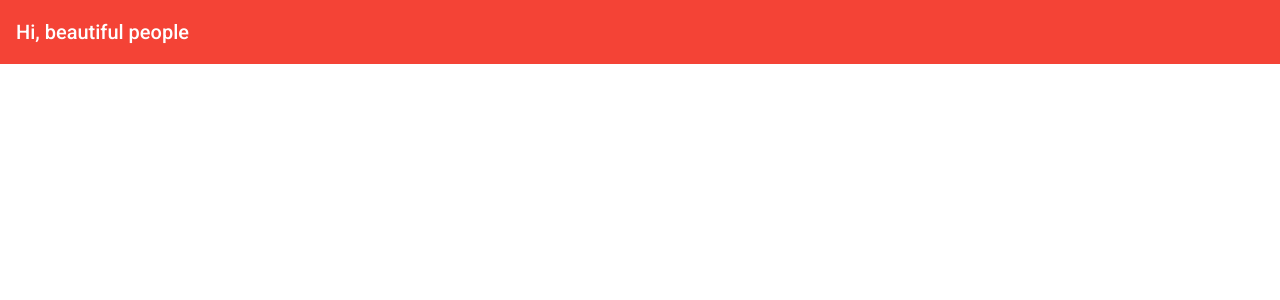
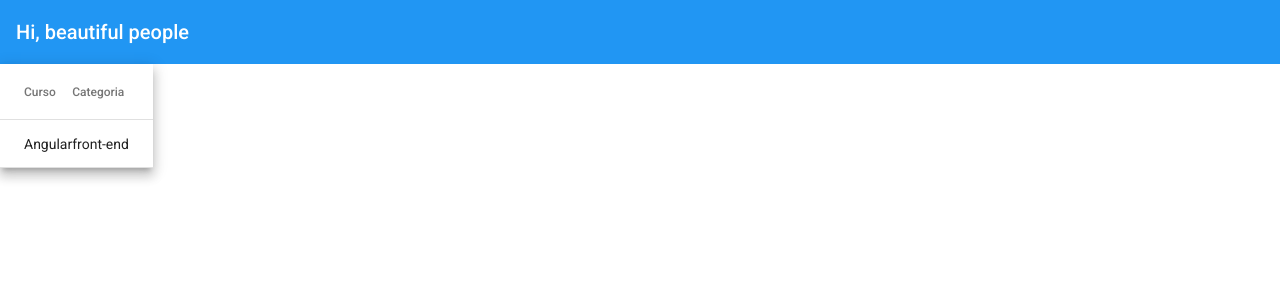
Before and after one commit to JenniferFariasRodrigues/crud-angular, an Angular app: page /courses in a window 1280 px wide. Before the commit this address led to /. Shown: the top 300 px of the page. Built offline with nearby package versions, Linux system fonts and the light colour scheme.

Commit message:
feat:06 - Creates Material Table to List Courses

```diff
--- a/src/app/app-routing.module.ts
+++ b/src/app/app-routing.module.ts
@@ -1,7 +1,13 @@
 import { NgModule } from '@angular/core';
 import { RouterModule, Routes } from '@angular/router';
 
-const routes: Routes = [];
+const routes: Routes = [
+  {path: '', pathMatch:'full', redirectTo: 'courses'},
+  {
+    path: 'courses',
+    loadChildren: () => import('./courses/courses.module').then(m => m.CoursesModule)
+  }
+];
 
 @NgModule({
   imports: [RouterModule.forRoot(routes)],
--- a/src/app/courses/courses-routing.module.ts
+++ b/src/app/courses/courses-routing.module.ts
@@ -1,7 +1,10 @@
 import { NgModule } from '@angular/core';
 import { RouterModule, Routes } from '@angular/router';
+import { CoursesComponent } from './courses/courses.component';
 
-const routes: Routes = [];
+const routes: Routes = [
+  {path: '', component:CoursesComponent}
+];
 
 @NgModule({
   imports: [RouterModule.forChild(routes)],
--- a/src/app/courses/courses.module.ts
+++ b/src/app/courses/courses.module.ts
@@ -3,6 +3,8 @@ import { CommonModule } from '@angular/common';
 
 import { CoursesRoutingModule } from './courses-routing.module';
 import { CoursesComponent } from './courses/courses.component';
+//include MatTableModule
+import {MatTableModule} from '@angular/material/table';
 
 
 @NgModule({
@@ -11,7 +13,8 @@ import { CoursesComponent } from './courses/courses.component';
   ],
   imports: [
     CommonModule,
-    CoursesRoutingModule
+    CoursesRoutingModule,
+    MatTableModule
   ]
 })
 export class CoursesModule { }
--- a/src/app/courses/courses/courses.component.html
+++ b/src/app/courses/courses/courses.component.html
@@ -1 +1,19 @@
-<p>courses works!</p>
+<table mat-table [dataSource]="courses" class="mat-elevation-z8">
+
+  <!-- Name Column -->
+  <ng-container matColumnDef="name">
+    <th mat-header-cell *matHeaderCellDef>Curso</th>
+    <td mat-cell *matCellDef="let course">{{ course.name }}</td>
+  </ng-container>
+
+   <!-- Category Column -->
+   <ng-container matColumnDef="category">
+    <th mat-header-cell *matHeaderCellDef>Categoria</th>
+    <td mat-cell *matCellDef="let course">{{ course.category }} </td>
+
+  </ng-container>
+
+
+  <tr mat-header-row *matHeaderRowDef="displayedColumns"></tr>
+  <tr mat-row *matRowDef="let row; columns: displayedColumns;"></tr>
+</table>
--- a/src/app/courses/courses/courses.component.ts
+++ b/src/app/courses/courses/courses.component.ts
@@ -1,4 +1,5 @@
 import { Component, OnInit } from '@angular/core';
+import { Course } from '../model/course';
 
 @Component({
   selector: 'app-courses',
@@ -7,7 +8,14 @@ import { Component, OnInit } from '@angular/core';
 })
 export class CoursesComponent implements OnInit {
 
-  constructor() { }
+  courses: Course[] = [
+    { _id: '1', name: 'Angular', category: 'front-end'}
+  ];
+  displayedColumns = [ 'name', 'category'];
+
+  constructor() {
+    //this.courses = [];
+  }
 
   ngOnInit(): void {
   }
--- /dev/null
+++ b/src/app/courses/model/course.ts
@@ -0,0 +1,6 @@
+export interface Course {
+    _id: string;
+    name:string;
+    category: string;
+
+}
--- a/src/styles.scss
+++ b/src/styles.scss
@@ -3,7 +3,7 @@
 @include mat-core();
 
 // Customizing Angular Material Theme many features
-$custom-app-primary: mat-palette($mat-red);
+$custom-app-primary: mat-palette($mat-blue);
 $custom-app-secondary: mat-palette($mat-indigo, A200, A400, 700);
 $custom-app-warn: mat-palette($mat-red);
 
```
Also changed, not shown: 1 other file (tests, documents, lock files or other folders).
